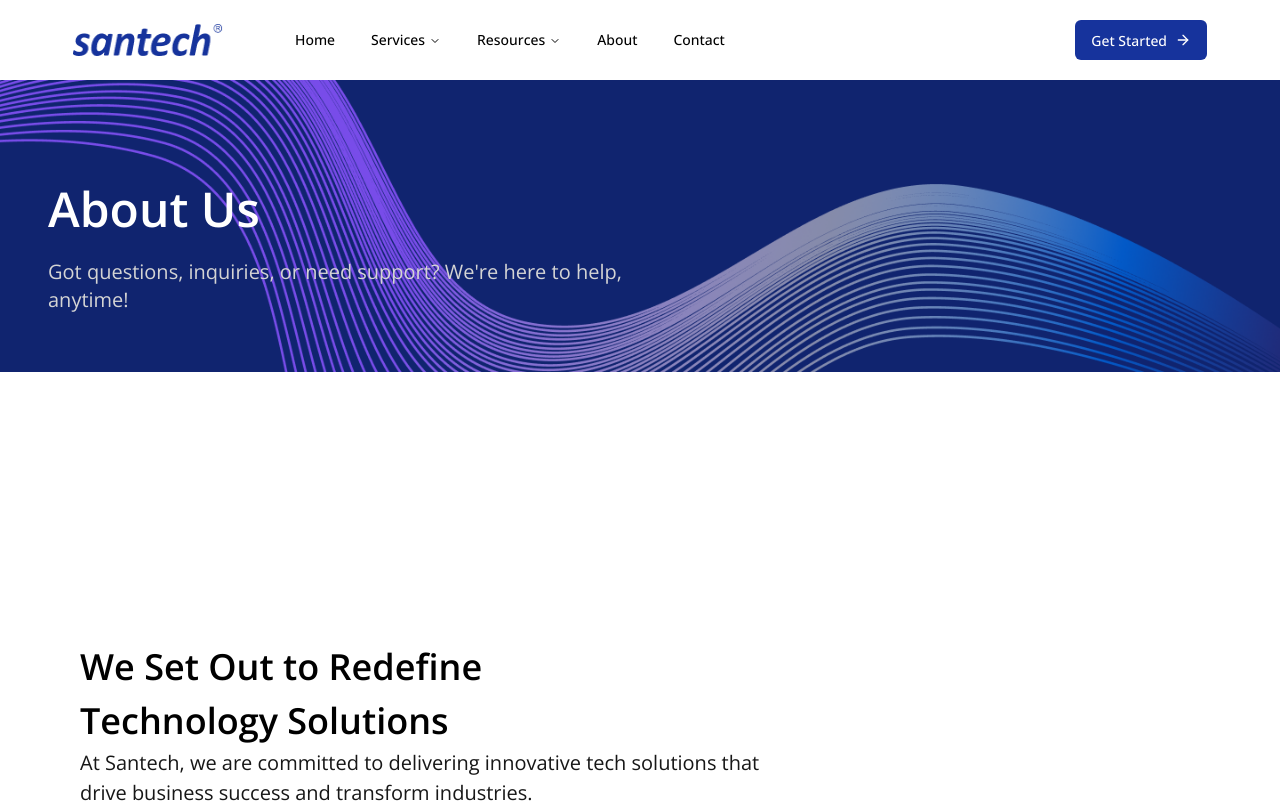
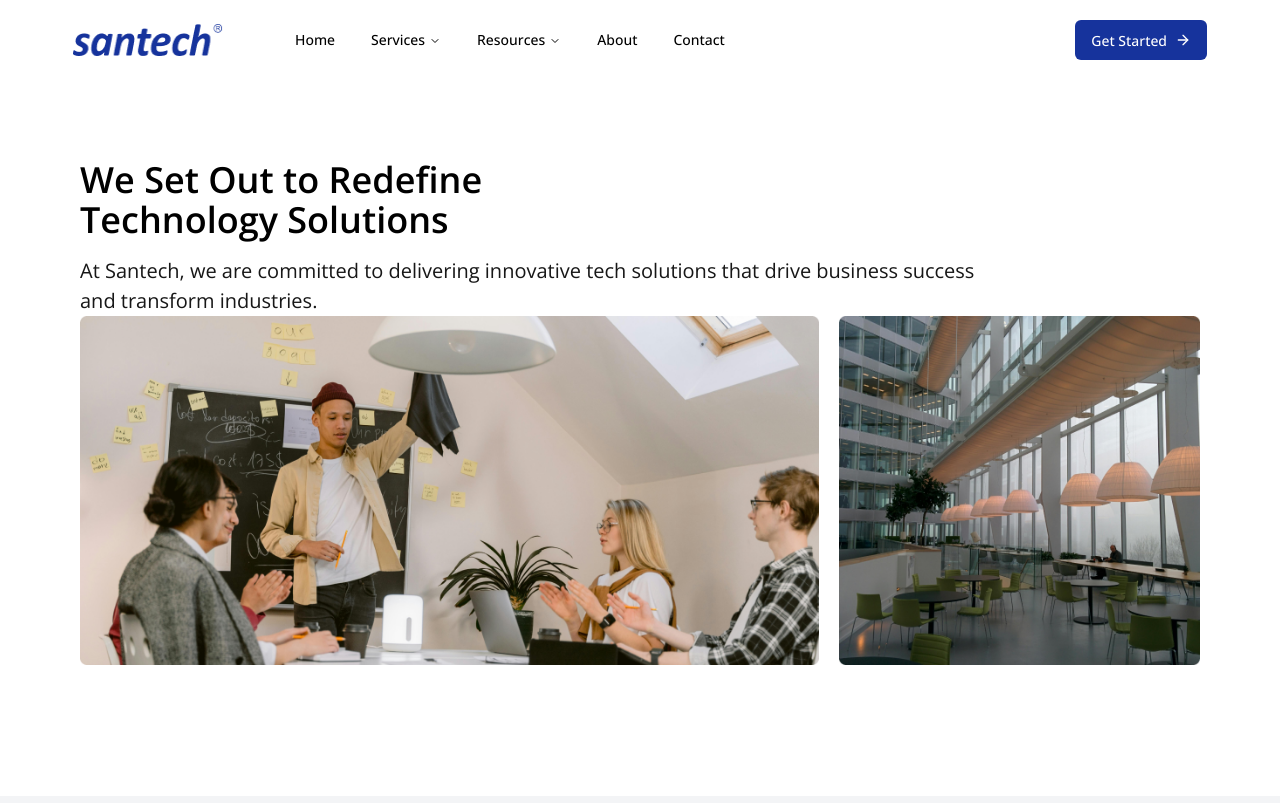
Before and after one commit to GHULAM-1/santech, a Next.js app: page /about in a window 1280 px wide. Shown: the top 803 px of the page. Built offline with nearby package versions, Linux system fonts and the light colour scheme.

Commit message:
contact us done

```diff
--- a/src/app/about/page.tsx
+++ b/src/app/about/page.tsx
@@ -9,14 +9,15 @@ import LetsTalk from "@/components/letsTalk";
 export default function AboutPage() {
   return (
     <>
-      <Hero
+
+      {/* <Hero
         backgroundImage="/aboutHero.png"
         heading="About Us"
         description="Got questions, inquiries, or need support? We're here to help, anytime!"
         showButton={false}
         showClients={false}
-      />
-      <div className="-mt-0 lg:-mt-[25%] p-[30px] lg:p-[60px]">
+      /> */}
+      <div className=" p-[24px] md:p-[32px] lg:p-[80px]">
         <AboutSolutions />
       </div>
 
--- a/src/app/contact/page.tsx
+++ b/src/app/contact/page.tsx
@@ -1,24 +1,42 @@
-'use client'
+"use client";
 
 import ConatctCards from "@/components/contactus/cards";
 import Hero from "@/components/hero";
 import CalCom from "@/components/ui/calendar";
-import React from "react";
+import React, { useState, useEffect } from "react";
+import { Skeleton } from "@/components/ui/skeleton";// Import the Skeleton component
 
 export default function ContactUs() {
+  const [isMapLoaded, setIsMapLoaded] = useState(false); // State to track map loading
+
+  useEffect(() => {
+    // Simulate map loading time (you can adjust this delay)
+    const timeout = setTimeout(() => setIsMapLoaded(true), 1500);
+
+    return () => clearTimeout(timeout);
+  }, []);
+
   return (
     <>
-      <Hero
+
+    <div className="overflow-x-hidden">
+      {/* <Hero
         backgroundImage="/contactHero.png"
         description="Got questions, inquiries, or need support? We're here to help, anytime!"
         heading="Contact Us"
-      />
-      <CalCom/>
+      /> */}
+
+      <div className="p-[24px] lg:px-0">
+      <CalCom />
+      </div>
       <ConatctCards />
 
-      <div className="flex justify-center w-screen mt-8 px-[80px] py-[40px]">
-        {/* Container for map with button on top */}
-        <div className="relative w-[98%] mx-6 md:h-96 lg:h-[550px] rounded-3xl overflow-hidden">
+      <div className="flex justify-center px-[24px] py-[24px] w-full lg:w-screen h-[682px]  lg:px-[80px] lg:py-[40px]">
+        <div className="relative w-full lg:w-[98%] lg:mx-6 md:h-96 lg:h-[550px] rounded-xl overflow-hidden">
+          {/* Conditional rendering to show Skeleton while map is loading */}
+          {!isMapLoaded ? (
+            <Skeleton className="absolute inset-0 w-full h-full rounded-3xl" />
+          ) : (
             <iframe
               src="https://www.google.com/maps/embed?pb=!1m18!1m12!1m3!1d3402.7605317111897!2d74.33999707506752!3d31.475772949345114!2m3!1f0!2f0!3f0!3m2!1i1024!2i768!4f13.1!3m3!1m2!1s0x3919042715f767ad%3A0xb0251034ce47145e!2sARFA%20Tower%2C%20Lahore%20%E2%80%93%20Kasur%20Rd%2C%20Nishtar%20Town%2C%20Lahore%2C%20Punjab%2C%20Pakistan!5e0!3m2!1sen!2s!4v1725144937661!5m2!1sen!2s"
               className="absolute inset-0 w-full h-full"
@@ -26,18 +44,20 @@ export default function ContactUs() {
               loading="lazy"
               referrerPolicy="no-referrer-when-downgrade"
             ></iframe>
+          )}
 
           {/* Button placed over the map */}
           <a
             href="https://goo.gl/maps/dLKU1RY6KbvNkZw68"
             target="_blank"
             rel="noopener noreferrer"
-            className="absolute bottom-4 left-14 px-6 py-2 bg-[#16339C] text-white font-semibold  hover:bg-blue-500 transition-all"
+            className="absolute bottom-4 lg:left-14 left-5 px-2 lg:px-6 py-2 bg-[#16339C] text-white  hover:bg-blue-500 transition-all text-[14px] font-semibold"
           >
             View in Google Maps
           </a>
         </div>
       </div>
+      </div>
     </>
   );
 }
--- a/src/app/layout.tsx
+++ b/src/app/layout.tsx
@@ -38,7 +38,7 @@ export default function RootLayout({
   return (
     <html lang="en">
       <body
-        className={`${geistSans.variable} ${geistMono.variable} ${openSans.variable} antialiased`}
+        className={`${geistSans.variable} ${geistMono.variable} ${openSans.variable} antialiased overflow-x-hidden`}
       >
         <div className="hidden lg:block">
           <NavBar />
--- a/src/components/aboutus/about1.tsx
+++ b/src/components/aboutus/about1.tsx
@@ -3,13 +3,17 @@ import React from 'react'
 export default function AboutSolutions() {
   return (
     <>
-            <div className='p-5'>
-                <h1 className='text-[36px] w-full lg:w-[50%] text-black font-semibold '>We Set Out to Redefine Technology Solutions</h1>
-                <p className='text-neutral-900 w-full lg:w-[64%] text-[20px] font-normal'>At Santech, we are committed to delivering innovative tech solutions that drive business success and transform industries.</p>
+            <div className=''>
+                <h1 className='text-[24px] leading-[32px] lg:text-[36px] mb-[16px] lg:leading-[40px] w-full lg:w-[50%] text-black font-semibold '>We Set Out to Redefine Technology Solutions</h1>
+                <p className='text-neutral-900 text-[18px] lg:text-[20px]  w-full lg:w-[80%] leadin-[28px] font-[400]'>At Santech, we are committed to delivering innovative tech solutions that drive business success and transform industries.</p>
             </div>
-            <div className='flex flex-col md:flex-row w-full lg:w-[98%] gap-[17px] p-5'>
-                <img className='w-full md:w-[809px] h-full md:h-[250px] lg:w-[907px] lg:h-[300px]' src="/about/about2.png" alt="" />
-                <img className='w-[900px] md:w-[809px] h-[180px] md:h-[250px] lg:w-[907px] lg:h-[300px]' src="/about/about1.png" alt="" />
+            <div className='flex flex-col md:flex-row gap-[20px] '>
+              <div className='lg:w-[847px] lg:h-[400px] w-[272px] h-[120px]'>
+                <img className=' ' src="/about/about2.png" alt="" />
+                </div>
+                <div className='lg:w-[413px] lg:h-[400px] h-[400px] w-[272px] object-cover  '>
+                <img className='' src="/about/about1.png" alt="" />
+                </div>
             </div>
 
     </>
--- a/src/components/contactus/cards.tsx
+++ b/src/components/contactus/cards.tsx
@@ -6,8 +6,9 @@ import React from 'react'
 export default function ConatctCards() {
   return (
     <>
-    <div className='flex flex-col lg:flex-row  px-[20px] py-[9px]  items-center lg:gap-[20px]'>
-      <div className="grid grid-cols-1 p-[24px] md:grid-cols-2 justify-items-center gap-[20px]">
+
+      <div className="flex lg:flex-row xl:justify-center lg:justify-end justify-center flex-col-reverse md:flex-col gap-[20px] items-center lg:gap-[3px] ">
+       <div className='grid grid-cols-1 md:grid-cols-2 justify-items-end xl:justify-items-center gap-[20px] '>
       {contactCardData.map((card, index) => (
         <TextCard
           key={index}
@@ -16,10 +17,13 @@ export default function ConatctCards() {
           socialIcons={card.socialIcons}
         />
       ))}
+      </div>
+      <div className='flex '>
+    <img className='w-[272px] rounded-[8px] md:w-full xl:w-full lg:w-full h-[444px] object-cover lg:p-[24px]' src="/about/overlap.png" alt="" />
+    </div>
     </div>
 
-    <img className='w-full h-full lg:w-[630px] lg:h-[444px] p-[24px]' src="/about/overlap.png" alt="" />
-    </div>
+
     </>
   )
 }
--- /dev/null
+++ b/src/components/ui/skeleton.tsx
@@ -0,0 +1,15 @@
+import { cn } from "@/lib/utils"
+
+function Skeleton({
+  className,
+  ...props
+}: React.HTMLAttributes<HTMLDivElement>) {
+  return (
+    <div
+      className={cn("animate-pulse rounded-md bg-muted", className)}
+      {...props}
+    />
+  )
+}
+
+export { Skeleton }
--- a/src/components/ui/textCards.tsx
+++ b/src/components/ui/textCards.tsx
@@ -17,14 +17,15 @@ const TextCard: React.FC<TextCardProps> = ({
   socialIcons,
 }) => {
   return (
+
     <div
-      className={`lg:px-[32px] lg:py-[48px] bg-[#F8F9F9] gap-[20px] flex flex-col lg:w-[305px] lg:h-[176px] border border-[#BBBEC3]`}
+      className={`px-[32px] rounded-[8px] py-[48px] bg-[#F8F9F9] gap-[20px] flex flex-col xl:w-[305px] xl:h-[176px] lg:w-[234px] lg:h-[160px] border border-[#BBBEC3] `}
     >
-      <div className=''>
+      <div className='w-[200px]'>
         <h3 className="text-xl font-semibold text-gray-800 mb-[8px]">{title}</h3>
-        <div className="text-gray-600 text-md">
+        <div className="text-[#040817] text-[16px] font-normal leading-[24px]">
           {description?.split('\n').map((line, index) => (
-            <p key={index}>{line}</p>
+            <p className="text-[#040817] text-[14px] font-normal leading-[24px]" key={index}>{line}</p>
           ))}
         </div>
       {socialIcons && (
@@ -36,6 +37,7 @@ const TextCard: React.FC<TextCardProps> = ({
       )}
       </div>
     </div>
+
   );
 };
 
```
Lines whose indentation alone changed are shown as unchanged.
